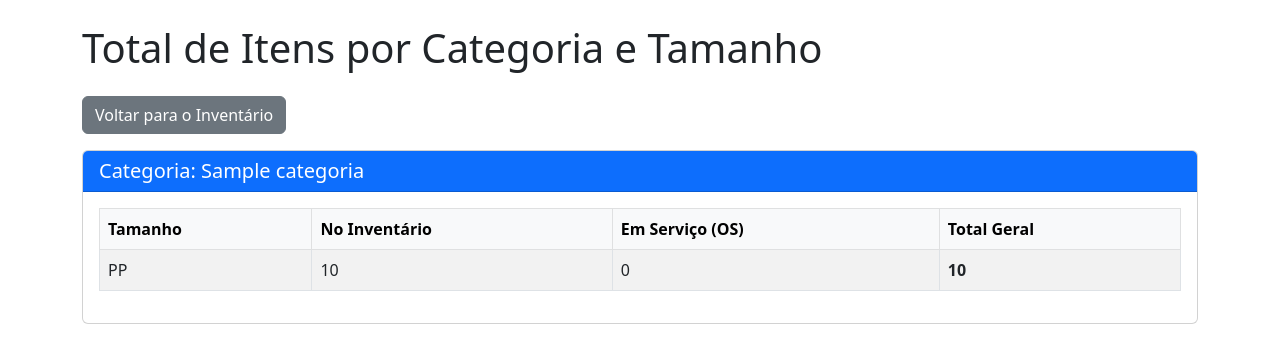
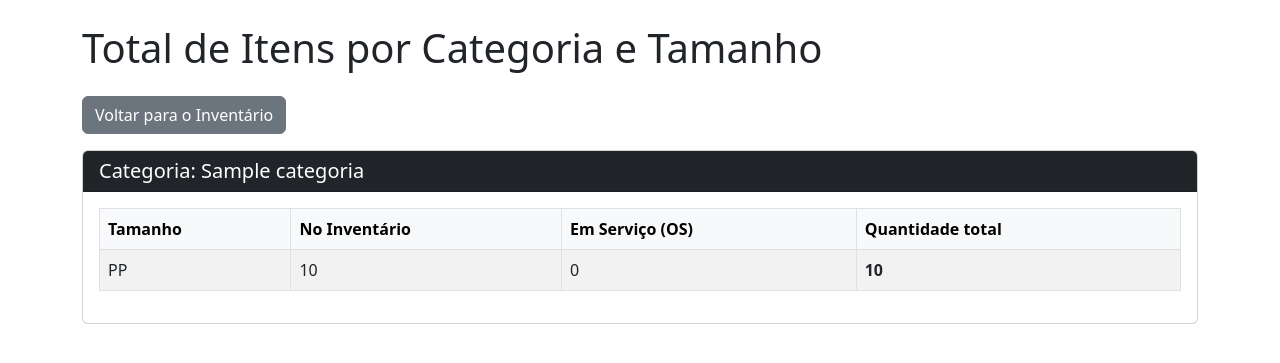
Before and after one commit to CETRegistro/flamboyant, a Django app: page /lavanderia/relatorio-totais/ in a window 1280 px wide. Shown: the top 363 px of the page. Run offline with Django 4.2, Linux system fonts and the light colour scheme; tables that the repository leaves empty hold one stand-in row (values such as "Sample post").

Commit message:
funcionadno servindo django

```diff
--- a/api/settings.py
+++ b/api/settings.py
@@ -29,7 +29,7 @@ BASE_DIR = Path(__file__).resolve().parent.parent
 SECRET_KEY = 'django-insecure-=cldztbc4jg&xl0!x673!*v2_=p$$eu)=7*f#d0#zs$44xx-h^'
 
 # SECURITY WARNING: don't run with debug turned on in production!
-DEBUG = True
+DEBUG = False
 
 ALLOWED_HOSTS = ['127.0.0.1', '.vercel.app','flamboyant-five.vercel.app']
 
@@ -55,6 +55,8 @@ MIDDLEWARE = [
     'django.contrib.auth.middleware.AuthenticationMiddleware',
     'django.contrib.messages.middleware.MessageMiddleware',
     'django.middleware.clickjacking.XFrameOptionsMiddleware',
+    'whitenoise.middleware.WhiteNoiseMiddleware', # Adicione esta linha logo abaixo de SecurityMiddleware
+
 ]
 
 ROOT_URLCONF = 'api.urls'
@@ -150,3 +152,4 @@ STATIC_ROOT = os.path.join(BASE_DIR, 'staticfiles')
 STATICFILES_DIRS = [
     os.path.join(BASE_DIR, 'static'),  # onde estão os arquivos estáticos durante o desenvolvimento
 ]
+STATICFILES_STORAGE = 'whitenoise.storage.CompressedManifestStaticFilesStorage'
--- a/lavanderia/templates/inventario.html
+++ b/lavanderia/templates/inventario.html
@@ -17,8 +17,12 @@
     </style>
 </head>
 <body>
-<div class="container-fluid p-3"> <h1 class="mb-4 text-center">Inventário de Itens</h1> <div class="table-responsive">
+<div class="container-fluid p-3"> <h1 class="mb-4 text-center">Inventário de Itens</h1>
+
+     <div class="table-responsive">
+
         <table class="table table-striped table-bordered align-middle caption-top">
+            <a href="{% url 'relatorio_totais' %}" class="btn btn-secondary mb-3">Relatório geral</a>
             <caption>Itens à disposição dos flats</caption> <thead class="table-dark">
                 <tr>
                     <th scope="col">ID</th> <th scope="col">Categoria</th>
--- a/lavanderia/templates/ordens_servico_categoria.html
+++ b/lavanderia/templates/ordens_servico_categoria.html
@@ -53,7 +53,11 @@
                     <td>{{ ordem.id }}</td>
                     <td>{{ ordem.quantidade }}</td>
                     <td>{{ ordem.servico.nome }}</td>
+                    {%if ordem.status == 'Operação concluída'%}
+                    <td class="bg-success">{{ ordem.status }}</td>
+                    {%else%}
                     <td>{{ ordem.status }}</td>
+                    {%endif%}
                     <td>{{ ordem.tamanho }}</td>
                     {# Adicione contenteditable="true" aqui #}
                     <td class="editable-cell" data-ordem-id="{{ ordem.id }}" data-campo="observacoes" contenteditable="true">{{ ordem.observacoes|default:"-" }}</td>
--- a/lavanderia/templates/relatorio_total_itens.html
+++ b/lavanderia/templates/relatorio_total_itens.html
@@ -14,7 +14,7 @@
     {% if resultados %}
         {% for categoria_nome, tamanhos_data in resultados.items %}
             <div class="card mb-4">
-                <div class="card-header bg-primary text-white">
+                <div class="card-header bg-dark text-white">
                     <h2 class="h5 mb-0">Categoria: {{ categoria_nome }}</h2>
                 </div>
                 <div class="card-body">
@@ -24,7 +24,7 @@
                                 <th>Tamanho</th>
                                 <th>No Inventário</th>
                                 <th>Em Serviço (OS)</th>
-                                <th>Total Geral</th>
+                                <th>Quantidade total</th>
                             </tr>
                         </thead>
                         <tbody>
--- a/lavanderia/urls.py
+++ b/lavanderia/urls.py
@@ -1,5 +1,8 @@
 # example/urls.py
 from django.urls import path
+from django.conf.urls.static import static # Importe static
+from django.conf import settings # Importe settings
+
 
 from .views import *
 
@@ -12,7 +15,6 @@ urlpatterns = [
 
     path('atualizar-ordem-servico-campo/', atualizar_ordem_servico_campo, name='atualizar_ordem_servico_campo'),
     path('relatorio-totais/', total_itens_por_categoria_tamanho, name='relatorio_totais'),
+]
 
-
-
-]
+urlpatterns += static(settings.STATIC_URL, document_root=settings.STATIC_ROOT)
```
